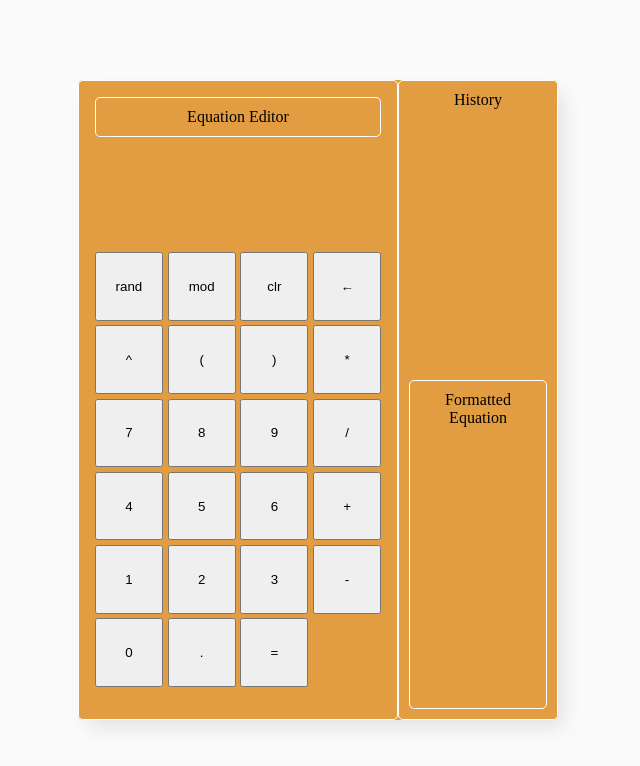
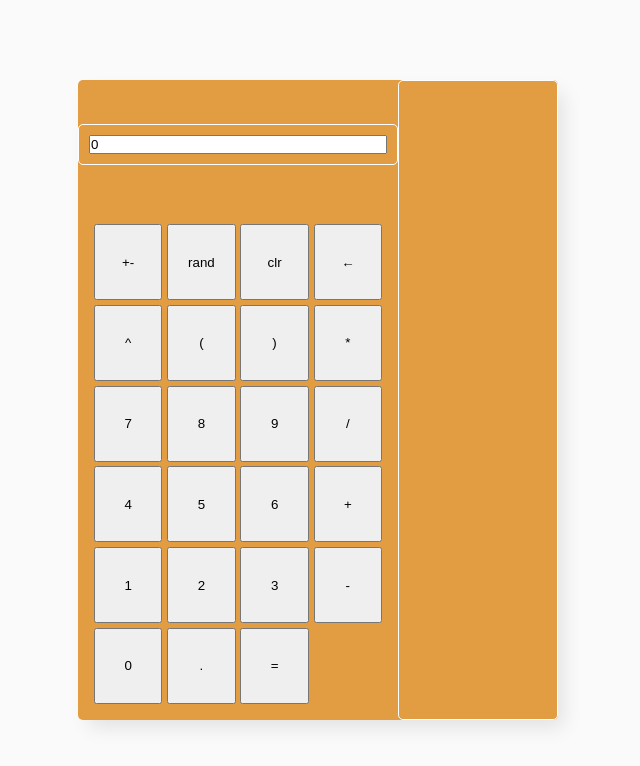
Before and after one commit to esclarsky/SS-C-Eze-Calculator, a React (Create React App) app: page / in a window 1280 px wide. Shown: the top 766 px of the page, without its empty margins (322-962 px from the left). Built offline with nearby package versions, Linux system fonts and the light colour scheme.

Commit message:
Removed unnecessary container, added functionality to buttons, added equation rendering and evaluation

```diff
--- a/package.json
+++ b/package.json
@@ -6,8 +6,11 @@
     "@testing-library/jest-dom": "^5.16.5",
     "@testing-library/react": "^13.4.0",
     "@testing-library/user-event": "^13.5.0",
+    "equation-parser": "^0.3.1",
+    "equation-resolver": "^1.0.0-rc.1",
     "react": "^18.2.0",
     "react-dom": "^18.2.0",
+    "react-equation": "^1.0.0-rc.1",
     "react-scripts": "^2.1.3",
     "web-vitals": "^2.1.4"
   },
--- a/src/Components/EquationEditor.jsx
+++ b/src/Components/EquationEditor.jsx
@@ -1,9 +1,20 @@
-import React from 'react'
+import React, {useState, useEffect} from 'react'
 
-function EquationEditor() {
+function EquationEditor(props) {
+
+  const {currentEquation} = props;
+  const [equation, setEquation ] = useState(currentEquation);
+
+  // TODO: allow valid inputs from keyboard
+
+  useEffect(() => {
+    setEquation(currentEquation);
+  }, [currentEquation]);
+
+
   return (
     <div className="EquationEditor">
-        Equation Editor
+      <input value = {equation}/>
     </div>
   );
 }
--- a/src/Components/FormattedEquation.jsx
+++ b/src/Components/FormattedEquation.jsx
@@ -1,10 +1,13 @@
 import React from 'react'
+import {Equation} from 'react-equation'
 
-function FormattedEquation() {
+function FormattedEquation({value, onButtonClick}) {
+
+
   return (
-    <div className="FormattedEquation">
-        Formatted Equation
-    </div>
+    <button className="FormattedEquation"onClick={()=>onButtonClick(value)}>
+      <Equation value = {value} />
+    </button>
   );
 }
 
--- a/src/Components/FunctionButton.jsx
+++ b/src/Components/FunctionButton.jsx
@@ -1,9 +1,12 @@
 import React from 'react'
 
 function FunctionButton(props) {
-  const {value} = props
+
+  const {value, onButtonClick} = props
+
+
   return (
-    <button className="FunctionButton">
+    <button className="FunctionButton" onClick={()=>onButtonClick(value)}>
         {value}
     </button>
   );
--- a/src/Containers/ButtonContainer.jsx
+++ b/src/Containers/ButtonContainer.jsx
@@ -5,10 +5,10 @@ import Button from "../Components/FunctionButton";
 
 function ButtonContainer(props) {
 
-  const {buttonValues} = props
+  const {buttonValues, onButtonClick} = props
   const buttons = buttonValues.map((btn, idx) => {
     return (
-      <Button key={idx} value={btn}/>
+      <Button key={idx} value={btn} onButtonClick={onButtonClick}/>
     );
   });
 
--- a/src/Containers/Calculator.jsx
+++ b/src/Containers/Calculator.jsx
@@ -1,13 +1,118 @@
-import React from 'react'
-import EquationContainer from "./EquationContainer";
+import React, {useState} from 'react'
+import {resolve} from 'equation-resolver'
+import {parse} from 'equation-parser'
+import EquationEditor from '../Components/EquationEditor';
+import ButtonContainer from './ButtonContainer';
 import HistoryContainer from "./HistoryContainer";
 
+// TODO: validate parantheses before evaluating equation
+
+const buttonValues = ['+-', 'rand', 'clr', '←',
+  '^','(',')','*',
+  '7', '8', '9', '/',
+  '4', '5', '6', '+',
+  '1', '2', '3', '-',
+  '0', '.', '='
+]
+
+const operators = {
+  '+': true,
+  '-': true,
+  '*': true,
+  '/': true,
+  '!': true,
+  '^': true,
+}
+const equationHistory = [];
 
 function Calculator() {
+
+  const [currentEquation, setCurrentEquation] = useState('0')
+  const [evaluated, setEvaluated] = useState(true);
+
+
+
+  // Click handlers for buttons that aren't directly related to building the equation
+  const equalsClickHandler = () => {
+    if (currentEquation.length===0){return}
+    equationHistory.push(currentEquation);
+    setEvaluated(true);
+    return setCurrentEquation(`${resolve(parse(currentEquation)).value}`)
+  }
+  const clrClickHandler = () => {return setCurrentEquation('')}
+  const backspaceClickHandler = () => {return setCurrentEquation(currentEquation.slice(0, -1))}
+  const randClickHandler = () => {return setCurrentEquation(`${Math.round(Math.random()*100)}`)}
+
+  // Click handler for all buttons
+  // Switch cases address the special cases of the buttons handled above
+  const onButtonClick = (value) => {
+    switch (value) {
+      case '=':
+        return equalsClickHandler();
+      case 'clr':
+        return clrClickHandler();
+      case '←':
+        return backspaceClickHandler();
+      case 'rand':
+        return randClickHandler();
+      case '+-':
+        return setCurrentEquation(`${currentEquation * -1}`)
+      // Special case for decimal points. Need to make sure there isn't already a decimal point in the current number
+      case '.':
+        if (currentEquation.slice(-1) === '.') {
+          return
+        }
+        for (let i=currentEquation.length-1; i>=0; i--) {
+          if (currentEquation[i] === '.') {
+            return
+          }
+          if (operators[currentEquation[i]] || currentEquation[i] === '(' || currentEquation[i] === ')') {
+            break
+          }
+        }
+        return setCurrentEquation(currentEquation + `.`)
+
+      // Default case for all other buttons to build the equation
+      // Special cases for operators and parentheses to make sure the equation is valid
+      // Note: this is not a full validation of the equation, notably it doesn't check for balanced parentheses. This will be handled in the equalsClickHandler
+      default:
+        if (operators[value]) {
+          setEvaluated(false);
+          if (currentEquation.length===0){return}
+          if (operators[currentEquation.slice(-1)]) {
+            return setCurrentEquation(currentEquation.slice(0,-1) + value)
+          }
+          if (currentEquation.slice(-1) === '(' || currentEquation.slice(-1) === '.') {
+            return
+          }
+        }
+        if (value === ')'){
+          setEvaluated(false);
+          if (operators[currentEquation.slice(-1)]){
+            return setCurrentEquation(currentEquation.slice(0,-1) + value)
+          }
+        }
+        if (value === '(' && currentEquation.slice(-1) === '.'){
+          setEvaluated(false);
+          return setCurrentEquation(currentEquation.slice(0,-1) + value)}
+
+        if (evaluated && !operators[value] && value !== '(' && value !== ')') {
+          setEvaluated(false);
+          return setCurrentEquation(value)
+        }
+
+        return setCurrentEquation(currentEquation + value);
+    }
+  }
+
+  const onHistoryClick = (value) => {
+    return setCurrentEquation(value)
+  }
   return (
     <div className="Calculator">
-      <EquationContainer/>
-      <HistoryContainer/>
+      <EquationEditor currentEquation={currentEquation} />
+      <ButtonContainer buttonValues={buttonValues} onButtonClick={onButtonClick}/>
+      <HistoryContainer equationHistory={equationHistory} onHistoryClick={onHistoryClick}/>
     </div>
   );
 }
--- a/src/Containers/EquationContainer.jsx
+++ /dev/null
@@ -1,22 +0,0 @@
-import React from 'react'
-import EquationEditor from "../Components/EquationEditor";
-import ButtonContainer from './ButtonContainer';
-
-const buttonValues = ['rand', 'mod', 'clr', '←',
-  '^','(',')','*',
-  '7', '8', '9', '/',
-  '4', '5', '6', '+',
-  '1', '2', '3', '-',
-  '0', '.', '='
-]
-
-function EquationContainer() {
-  return (
-    <div className="EquationContainer">
-        <EquationEditor/>
-        <ButtonContainer buttonValues={buttonValues}/>
-    </div>
-  );
-}
-
-export default EquationContainer;
--- a/src/Containers/HistoryContainer.jsx
+++ b/src/Containers/HistoryContainer.jsx
@@ -1,11 +1,22 @@
 import React from 'react'
 import FormattedEquation from "../Components/FormattedEquation";
 
-function HistoryContainer() {
+// TODO: style history container appropriately
+
+function HistoryContainer(props) {
+  const {equationHistory, onHistoryClick} = props;
+
+  const equations = equationHistory.map((equation, idx) => {
+    return (
+      <FormattedEquation key={idx} value={equation} onButtonClick={onHistoryClick}/>
+    );
+  });
+
+
+
   return (
     <div className="HistoryContainer">
-        History
-        <FormattedEquation/>
+        {equations}
     </div>
   );
 }
--- a/src/index.css
+++ b/src/index.css
@@ -24,30 +24,28 @@ body {
 .Calculator {
   display: grid;
   grid-template-columns: [first] 1fr [second] 0.5fr;
+  grid-template-rows: [first] 0.25fr [second] 1fr;
+  align-items: center ;
 }
 
-.EquationContainer {
-  display: grid;
-  grid-template-rows: [first] 0.25fr [second] 0.75fr;
-  gap: 10px;
-  border: 1px solid #fff;
-  border-radius: 5px;
-  padding: 5%;
-  padding-bottom: 10%;
-}
 
 .ButtonContainer{
+  grid-column: 1/2;
+  grid-row: 2;
   display: grid;
   width: 100%;
   height: 100%;
   grid-template-columns: repeat(4,1fr);
   gap: .3rem;
+  padding: 1rem;
 }
 
 .HistoryContainer {
+  grid-template-rows: [first] 0.1fr [second] 1fr;
+  height: 100%;
+  grid-row: 1/3;
   display: grid;
   justify-content: center;
-  align-items: top;
   border: 1px solid #fff;
   border-radius: 5px;
   padding: 10px;
@@ -68,6 +66,7 @@ body {
   border: 1px solid #fff;
   border-radius: 5px;
   padding: 10px;
+  grid-row: 2/3;
 }
 
 .EquationEditor {
```
Also changed, not shown: 1 other file (tests, documents, lock files or other folders).
